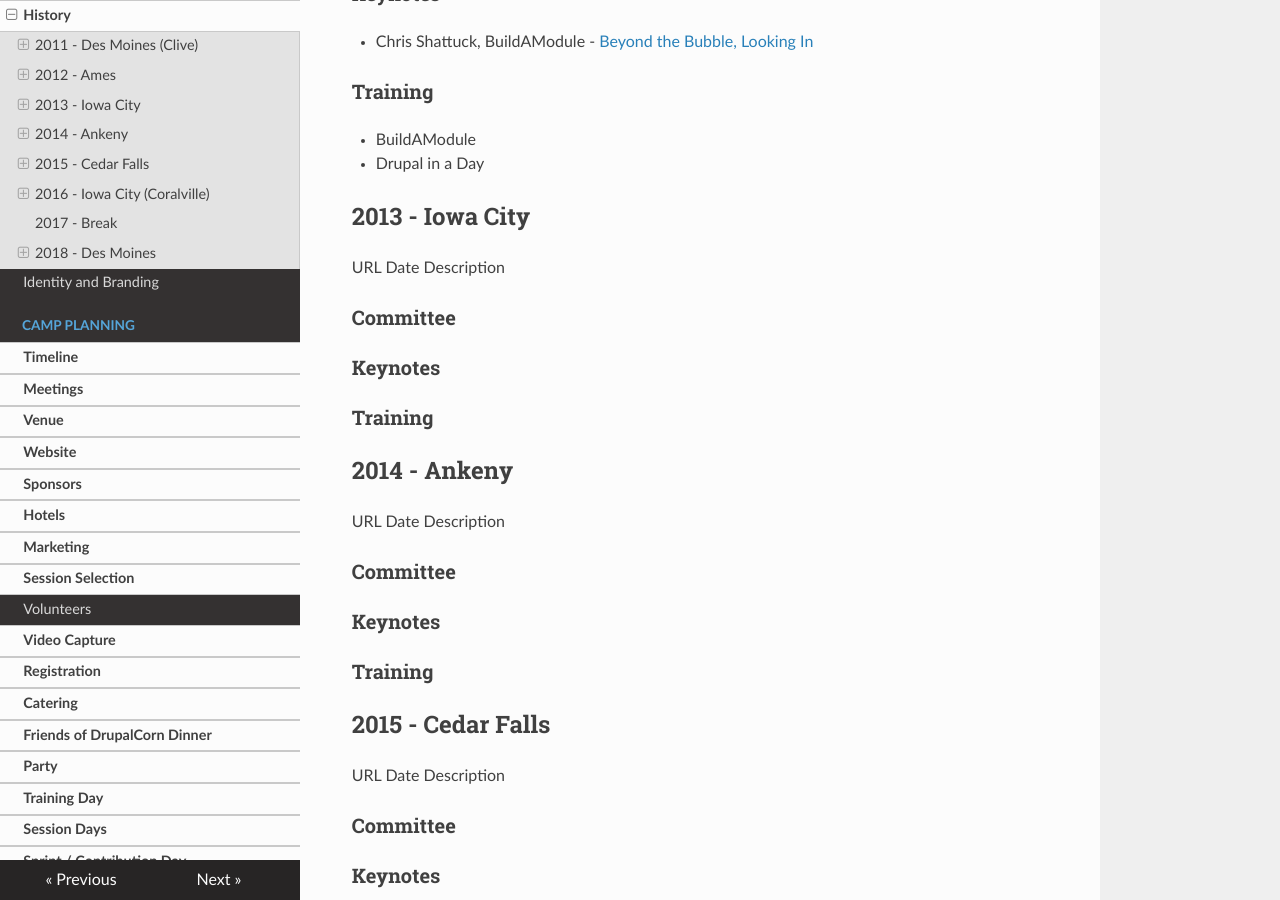
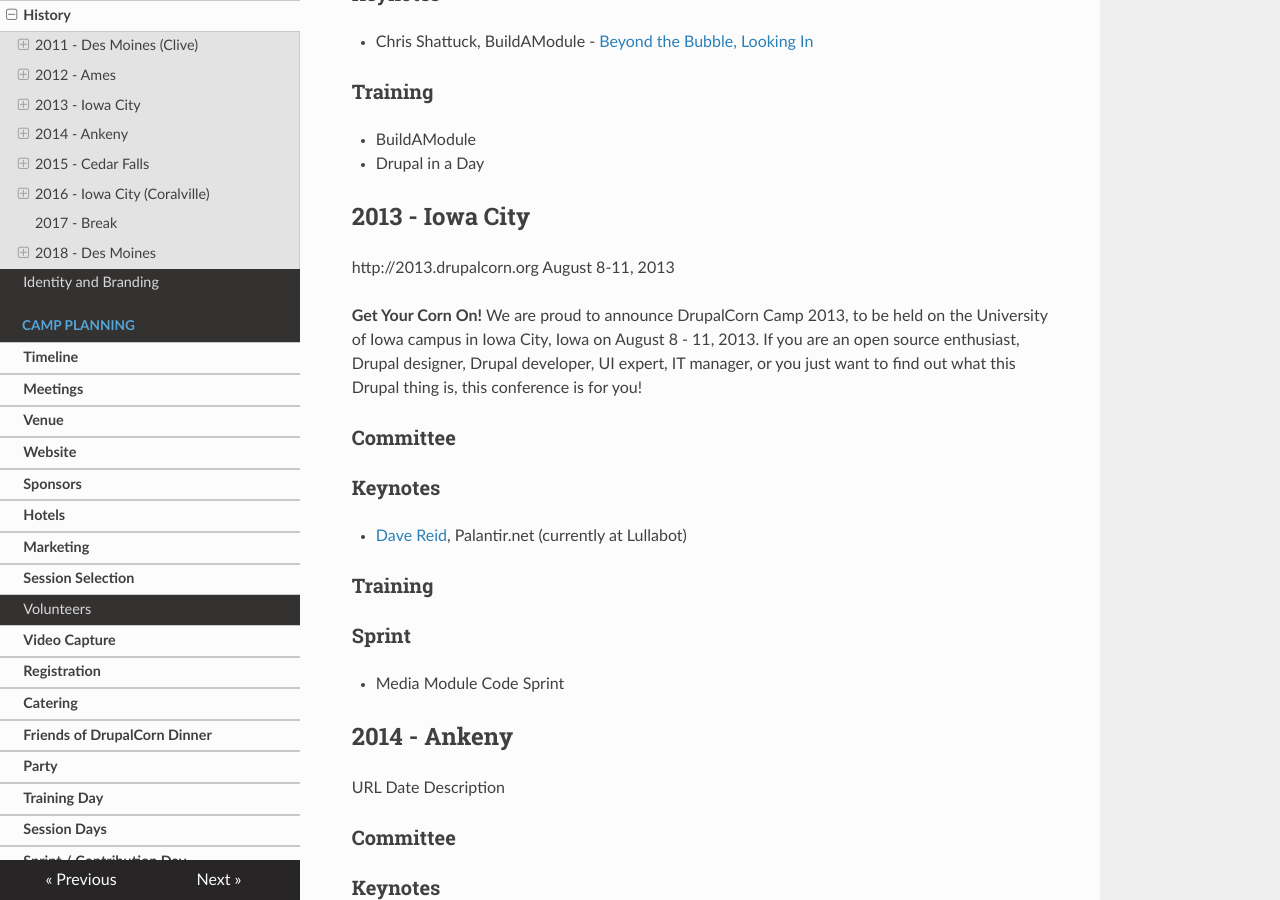
Before and after one commit to drupalcorn/guide, an MkDocs documentation site: the page built from docs/history.md, in a window 1280 px wide and 900 px high, scrolled down 1422 px. Built offline with MkDocs 1.6.1, drawn with Linux system fonts in a browser that asks for light colours; nearby versions of some CDN libraries.

Commit message:
Added information for 2013

```diff
--- a/docs/history.md
+++ b/docs/history.md
@@ -39,13 +39,18 @@
 - Drupal in a Day
 
 ## 2013 - Iowa City
-URL
-Date
-Description
+http://2013.drupalcorn.org
+August 8-11, 2013
+
+**Get Your Corn On!**
+We are proud to announce DrupalCorn Camp 2013, to be held on the University of Iowa campus in Iowa City, Iowa on August 8 - 11, 2013.  If you are an open source enthusiast, Drupal designer, Drupal developer, UI expert, IT manager, or you just want to find out what this Drupal thing is, this conference is for you!
 
 ### Committee
 ### Keynotes
+- [Dave Reid](https://www.drupal.org/u/dave-reid), Palantir.net (currently at Lullabot)
 ### Training
+### Sprint
+- Media Module Code Sprint
 
 ## 2014 - Ankeny
 URL
```
